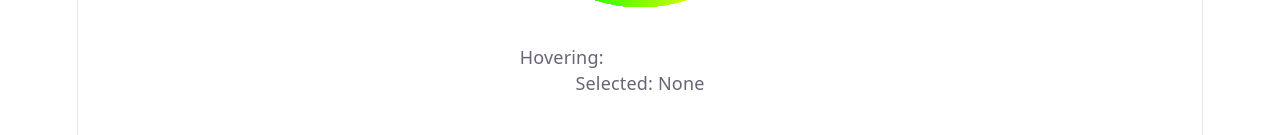
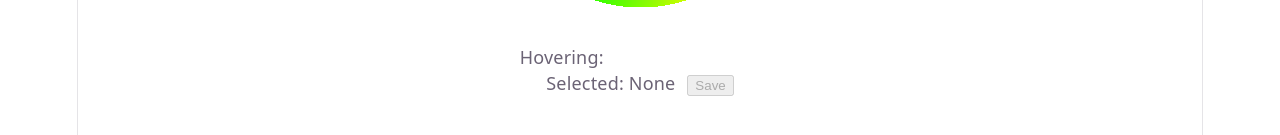
Before and after one commit to ZainabQ26/Color-Picker, a React (Vite) app: page / in a window 1280 px wide. Both pictures are taken after a click on the button "OPEN COLOR PICKER". Shown: the part 359-494 px from the top of the page. Built offline with nearby package versions, Linux system fonts and the light colour scheme.

Commit message:
feat: implement color saving functionality with localStorage and download option

```diff
--- a/src/App.jsx
+++ b/src/App.jsx
@@ -58,6 +58,30 @@ function App() {
     }
   };
 
+  const handleSaveColor = () => {
+    if (!selectedColor) return;
+    const data = { color: selectedColor, savedAt: new Date().toISOString() };
+    // save to localStorage
+    try {
+      const saved = JSON.parse(localStorage.getItem('savedColors') || '[]');
+      saved.push(data);
+      localStorage.setItem('savedColors', JSON.stringify(saved));
+    } catch (err) {
+      console.warn('Failed to save to localStorage', err);
+    }
+
+    // trigger download
+    const blob = new Blob([JSON.stringify(data, null, 2)], { type: 'application/json' });
+    const url = URL.createObjectURL(blob);
+    const a = document.createElement('a');
+    a.href = url;
+    a.download = `color-${selectedColor.replace('#', '')}.json`;
+    document.body.appendChild(a);
+    a.click();
+    a.remove();
+    URL.revokeObjectURL(url);
+  };
+
   return (
     <div style={{ padding: '20px' }}>
       {!showColorPicker ? (
@@ -84,7 +108,12 @@ function App() {
           />
           <div style={{ marginTop: '20px' }}>
             <p>Hovering: <span className="color-sample" style={{ color: hoverColor }}>{hoverColor}</span></p>
-            <p>Selected: {selectedColor ? <span className="color-sample" style={{ color: selectedColor }}>{selectedColor}</span> : 'None'}</p>
+            <p>
+              Selected: {selectedColor ? <span className="color-sample" style={{ color: selectedColor }}>{selectedColor}</span> : 'None'}
+              <button style={{ marginLeft: 12 }} onClick={handleSaveColor} disabled={!selectedColor}>
+                Save
+              </button>
+            </p>
           </div>
         </div>
       )}
```
